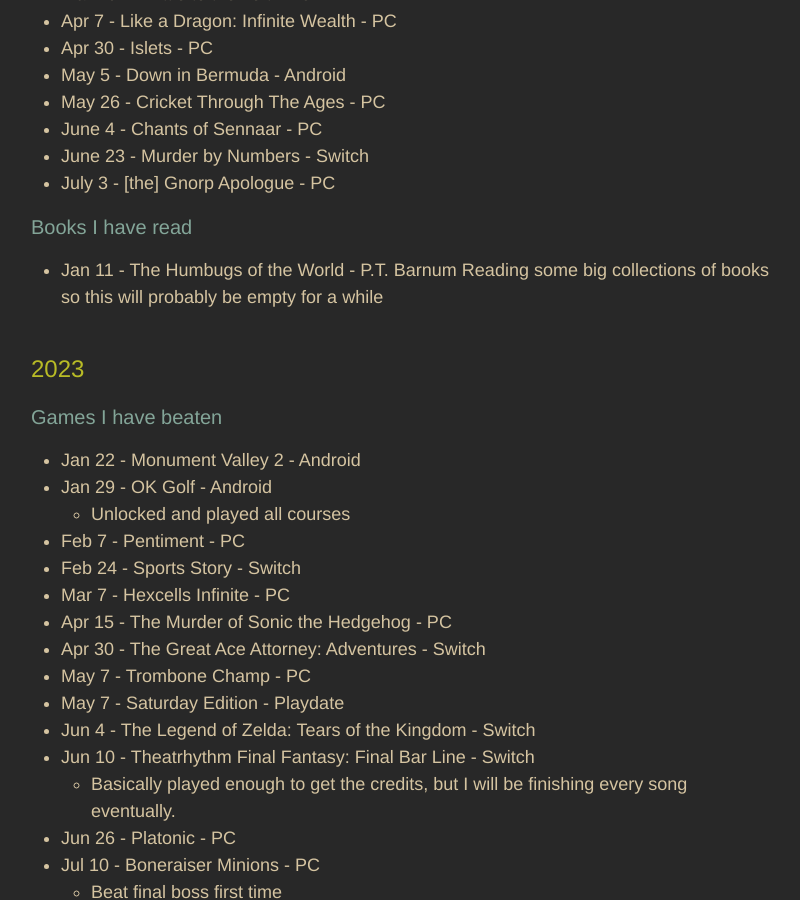
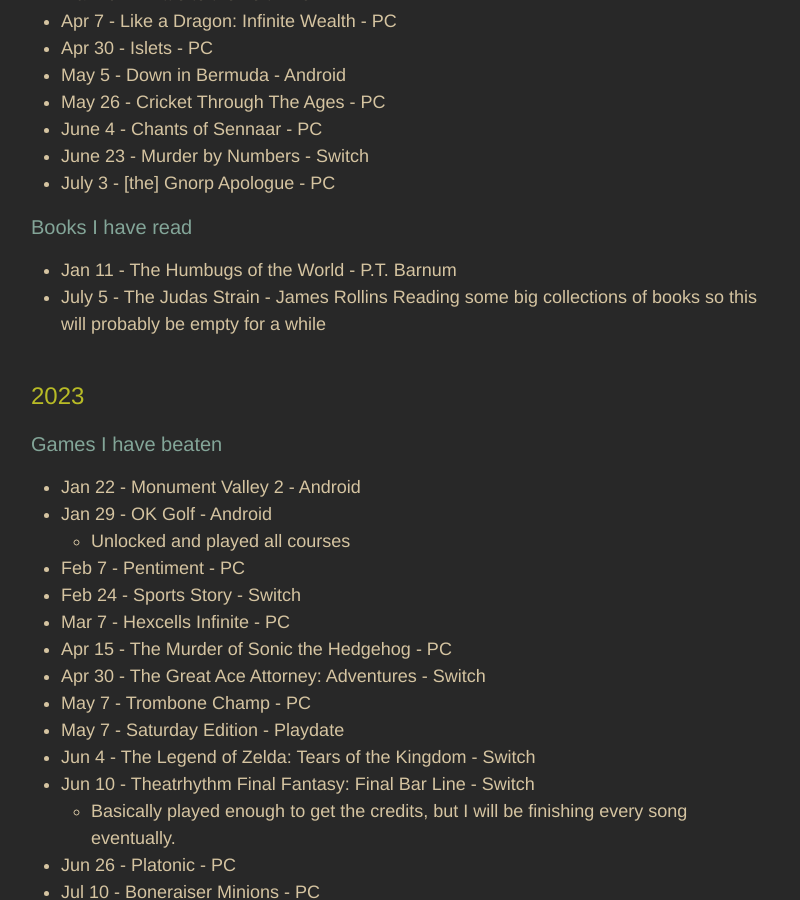
Before and after one commit to adkinsrs/sadkins_site, a Jekyll site: the page built from misc.md, in a window 1280 px wide and 900 px high, scrolled down 740 px. Shown: the whole window, without its empty margins (239-1039 px from the left). Built offline with Jekyll 4.4.1, drawn with Linux system fonts in a browser that asks for light colours.

Commit message:
read a book

```diff
--- a/misc.md
+++ b/misc.md
@@ -35,6 +35,7 @@
 ### Books I have read
 
 * Jan 11 - The Humbugs of the World - P.T. Barnum
+* July 5 - The Judas Strain - James Rollins
 Reading some big collections of books so this will probably be empty for a while
 
 ## 2023
```
